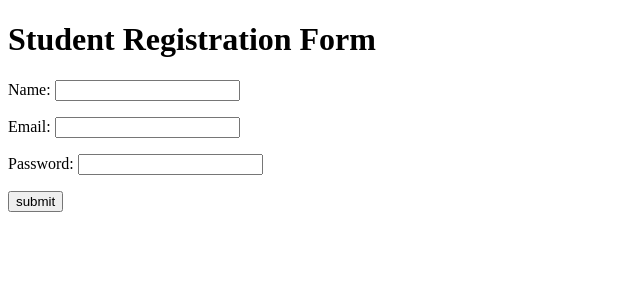
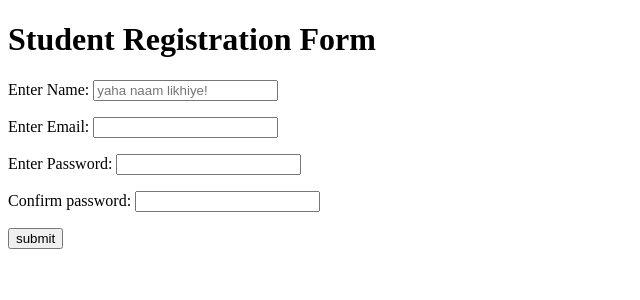
Before and after one commit to thevishaal/django-firstproject, a Django app: page /student/register/ in a window 1280 px wide. Shown: the top 300 px of the page, without its empty margins (0-640 px from the left). Run offline with Django 5.2, Linux system fonts and the light colour scheme.

Commit message:
model form

```diff
--- a/mysite/student/forms.py
+++ b/mysite/student/forms.py
@@ -1,9 +1,26 @@
 from django import forms
+from student.models import Profile
 
 
-class RegistrationForm(forms.Form):
+'''class RegistrationForm(forms.Form):
     name = forms.CharField()
     email = forms.EmailField()
     password = forms.CharField(
         widget = forms.PasswordInput
-    )
+    )'''
+
+class RegistrationForm(forms.ModelForm):
+    confirm_password = forms.CharField()
+
+    class Meta:
+        model = Profile
+        fields = ['name', 'email', 'password']
+        labels = {'name': 'Enter Name:', 'email': 'Enter Email', 'password': 'Enter Password:'}
+        error_messages = {
+            'email': {'required': 'Email is required'},
+            'password': {'required': 'Password is required'}
+        }
+        widgets = {
+            'password': forms.PasswordInput(attrs={'class':'pwdclass'}),
+            'name': forms.TextInput(attrs={'placeholder': 'yaha naam likhiye!'})
+        }
--- a/mysite/student/models.py
+++ b/mysite/student/models.py
@@ -2,6 +2,6 @@ from django.db import models
 
 # Create your models here.
 class Profile(models.Model):
-    name = models.CharField(max_length=255)
+    name = models.CharField(max_length=255, blank=True)
     email = models.EmailField(max_length=255)
     password = models.CharField(max_length=255)
--- a/mysite/student/templates/student/register.html
+++ b/mysite/student/templates/student/register.html
@@ -8,7 +8,7 @@
 <body>
     <h1>Student Registration Form</h1>
 
-    <form action="" method="POST">
+    <form action="" method="POST" novalidate>
         {% csrf_token %}
         {{ form.as_p }}
         <input type="submit" value="submit">
--- a/mysite/student/views.py
+++ b/mysite/student/views.py
@@ -5,6 +5,7 @@ from student.models import Profile
 
 # Create your views here.
 
+'''#form api
 def register(request):
     if request.method == "POST":
         form = RegistrationForm(request.POST)
@@ -28,4 +29,45 @@ def register(request):
 
 
 def reg_success(request):
+    return render(request, "student/succes.html")'''
+
+'''def register(request):
+    if request.method == "POST":
+        obj = Profile.objects.get(id=2)
+        form = RegistrationForm(request.POST, instance=obj)
+        if form.is_valid():
+            nm = form.cleaned_data['name']
+            em = form.cleaned_data['email']
+            passw = form.cleaned_data['password']
+            cpw = form.cleaned_data['confirm_password']
+            print("Name:",nm)
+            print("Email:",em)
+            print("Password:",passw)
+            print("confirm password:", cpw)
+            # syntax :-  save(commit=True/False)
+            # saving data into database
+            # pr = Profile(name=nm, email=em, password=passw)
+            # pr.save()
+            # update data to database
+            pr = Profile(id=3, name=nm, email=em, password=passw)
+            pr.save()
+            return HttpResponseRedirect('/student/success/')
+    else:
+        form = RegistrationForm()
+    return render(request, "student/register.html", {'form': form})'''
+
+def register(request):
+    if request.method == 'POST':
+        obj = Profile.objects.get(pk=3)
+        form = RegistrationForm(request.POST, instance=obj)
+        if form.is_valid():
+            form.save()
+            return HttpResponseRedirect('/student/register/')
+
+    else:
+        form = RegistrationForm()
+
+    return render(request, "student/register.html", {'form': form})
+
+def reg_success(request):
     return render(request, "student/succes.html")
```
Also changed, not shown: mysite/db.sqlite3.
